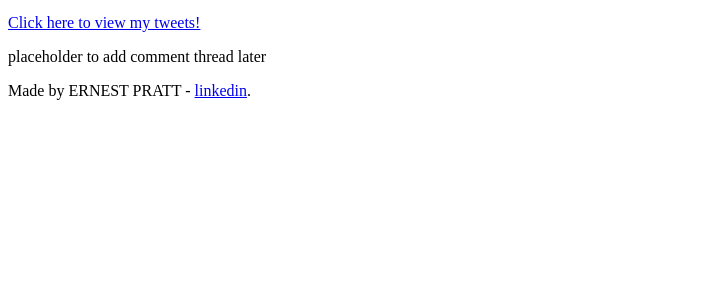
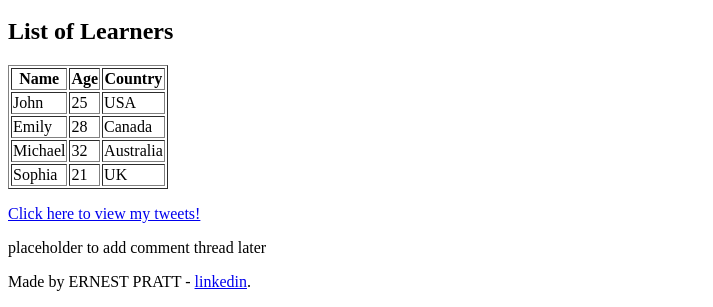
Before and after one commit to prattizia/My_First_Portfolio, a plain HTML site: page html_basic/index.html in a window 1280 px wide. Shown: the part 505-812 px from the top of the page, without its empty margins (0-713 px from the left). Drawn offline with Linux system fonts and the light colour scheme.

Commit message:
table added

```diff
--- a/html_basic/index.html
+++ b/html_basic/index.html
@@ -2,7 +2,7 @@
 <html lang="en">
 <head>
   <meta charset="UTF-8">
-  <title>Base Page</title>
+  <title>Home Page</title>
 </head>
 <body>
    <header>
@@ -31,7 +31,42 @@
     <img src="https://i.ibb.co/gTDZZT8/ALX-Logo-07.png" alt="ALX Logo" width="200">
   </a>
 
-    <p><a href="tweets.html">Click here to view my tweets!</a></p>
+ <!-- Learners Table Section -->
+      <h2>List of Learners</h2>
+      <table border="1">
+        <thead>
+          <tr>
+            <th>Name</th>
+            <th>Age</th>
+            <th>Country</th>
+          </tr>
+        </thead>
+        <tbody>
+          <tr>
+            <td>John</td>
+            <td>25</td>
+            <td>USA</td>
+          </tr>
+          <tr>
+            <td>Emily</td>
+            <td>28</td>
+            <td>Canada</td>
+          </tr>
+          <tr>
+            <td>Michael</td>
+            <td>32</td>
+            <td>Australia</td>
+          </tr>
+          <tr>
+            <td>Sophia</td>
+            <td>21</td>
+            <td>UK</td>
+          </tr>
+        </tbody>
+      </table>
+
+          <p><a href="tweets.html">Click here to view my tweets!</a></p>
+
 </article>
     <aside>
       <p>placeholder to add comment thread later</p>
```
